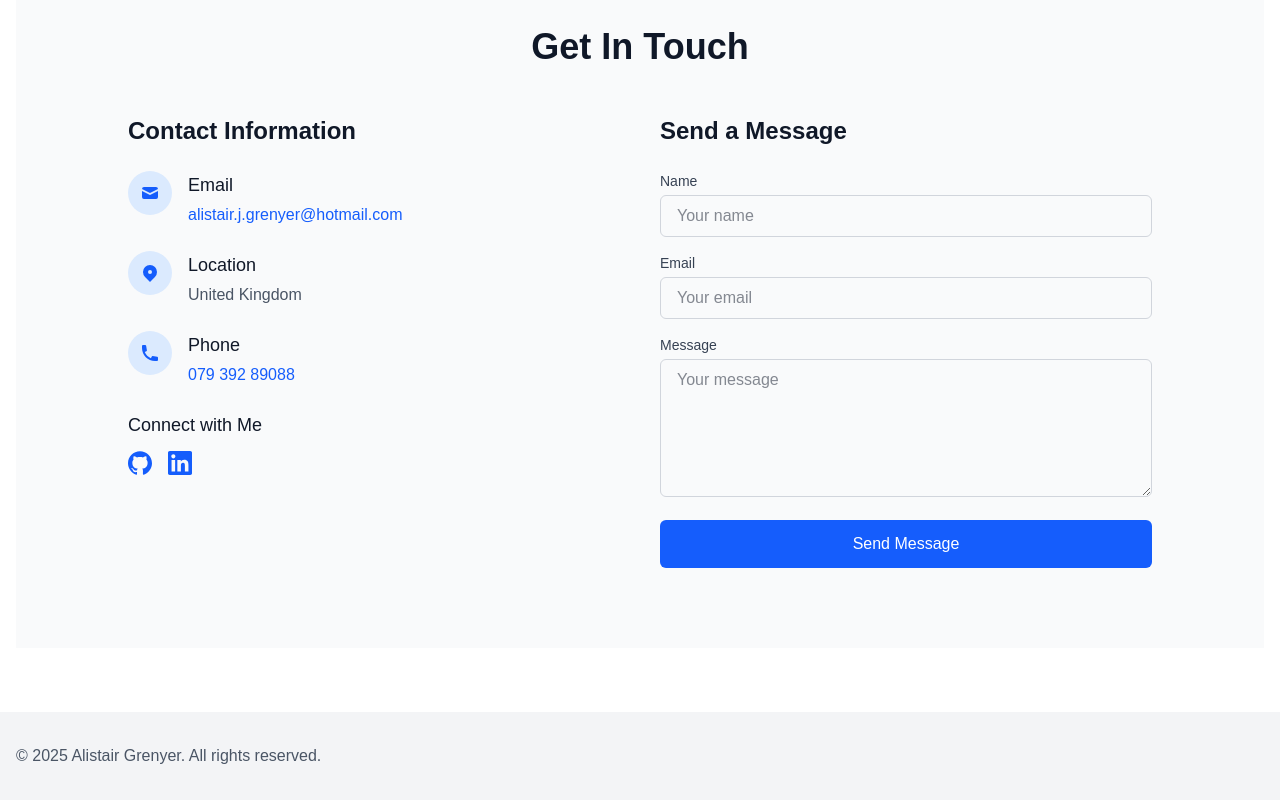
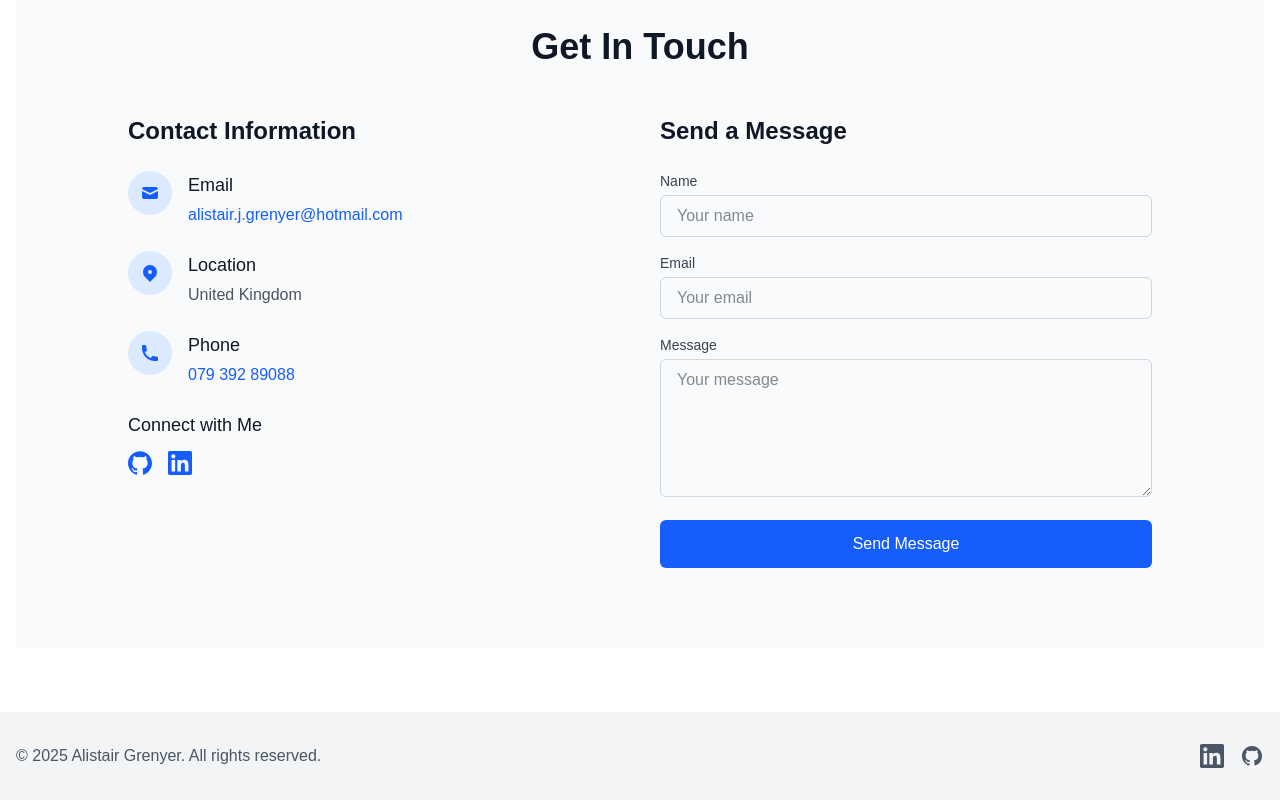
Before and after one commit to alistairgrenyer/portfolio-front, a Next.js app: page / in a window 1280 px wide. Shown: the part 5672-6472 px from the top of the page. Built offline with nearby package versions, Linux system fonts and the light colour scheme.

Commit message:
using find instead of dot notation

```diff
--- a/src/components/layout/Footer.tsx
+++ b/src/components/layout/Footer.tsx
@@ -19,9 +19,9 @@ export default function Footer() {
           {/* Social links */}
           {!loading && profile?.basics.socialLinks && (
             <div className="flex space-x-4">
-              {profile.basics.socialLinks.linkedin && (
+              {profile.basics.socialLinks.find(link => link.name === 'LinkedIn') && (
                 <a
-                  href={profile.basics.socialLinks.linkedin}
+                  href={profile.basics.socialLinks.find(link => link.name === 'LinkedIn')?.url}
                   target="_blank"
                   rel="noopener noreferrer"
                   aria-label="LinkedIn"
@@ -33,9 +33,9 @@ export default function Footer() {
                 </a>
               )}
 
-              {profile.basics.socialLinks.github && (
+              {profile.basics.socialLinks.find(link => link.name === 'GitHub') && (
                 <a
-                  href={profile.basics.socialLinks.github}
+                  href={profile.basics.socialLinks.find(link => link.name === 'GitHub')?.url}
                   target="_blank"
                   rel="noopener noreferrer"
                   aria-label="GitHub"
@@ -47,9 +47,9 @@ export default function Footer() {
                 </a>
               )}
 
-              {profile.basics.socialLinks.twitter && (
+              {profile.basics.socialLinks.find(link => link.name === 'Twitter') && (
                 <a
-                  href={profile.basics.socialLinks.twitter}
+                  href={profile.basics.socialLinks.find(link => link.name === 'Twitter')?.url}
                   target="_blank"
                   rel="noopener noreferrer"
                   aria-label="Twitter"
```
